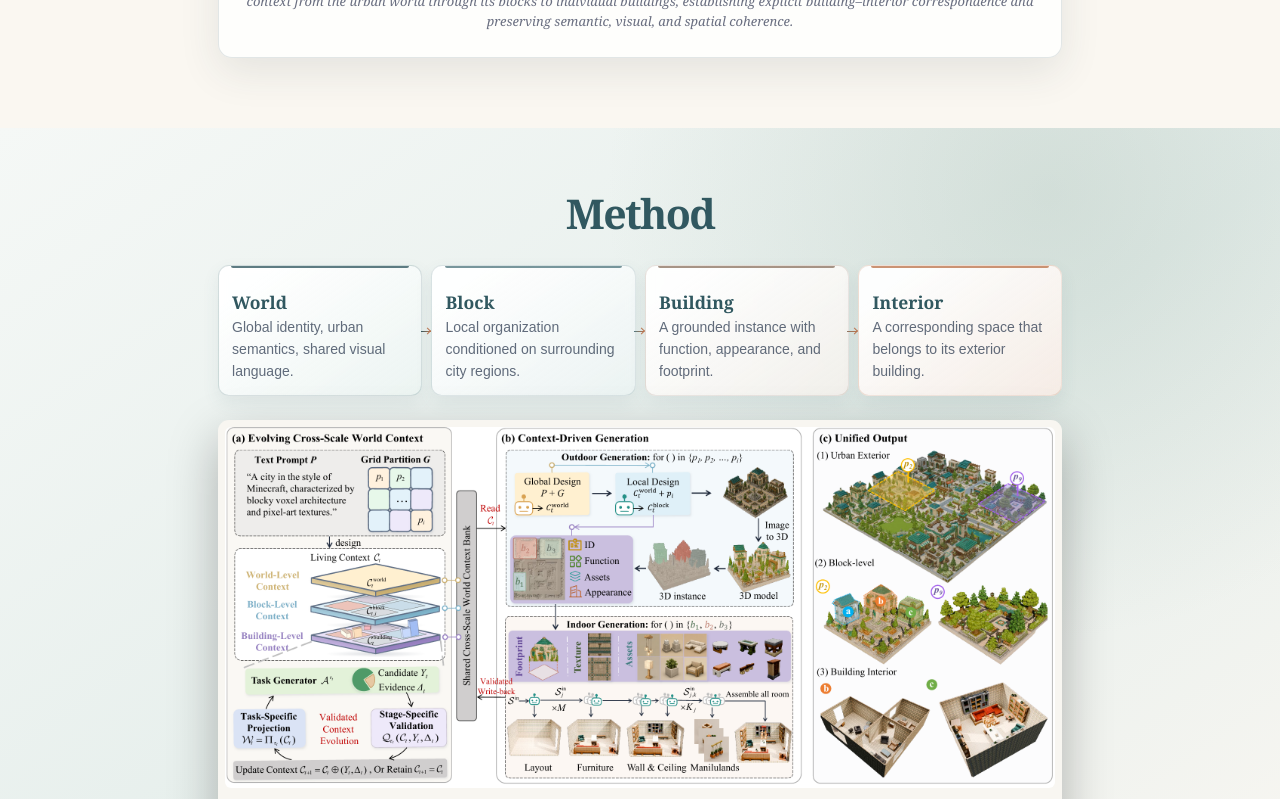
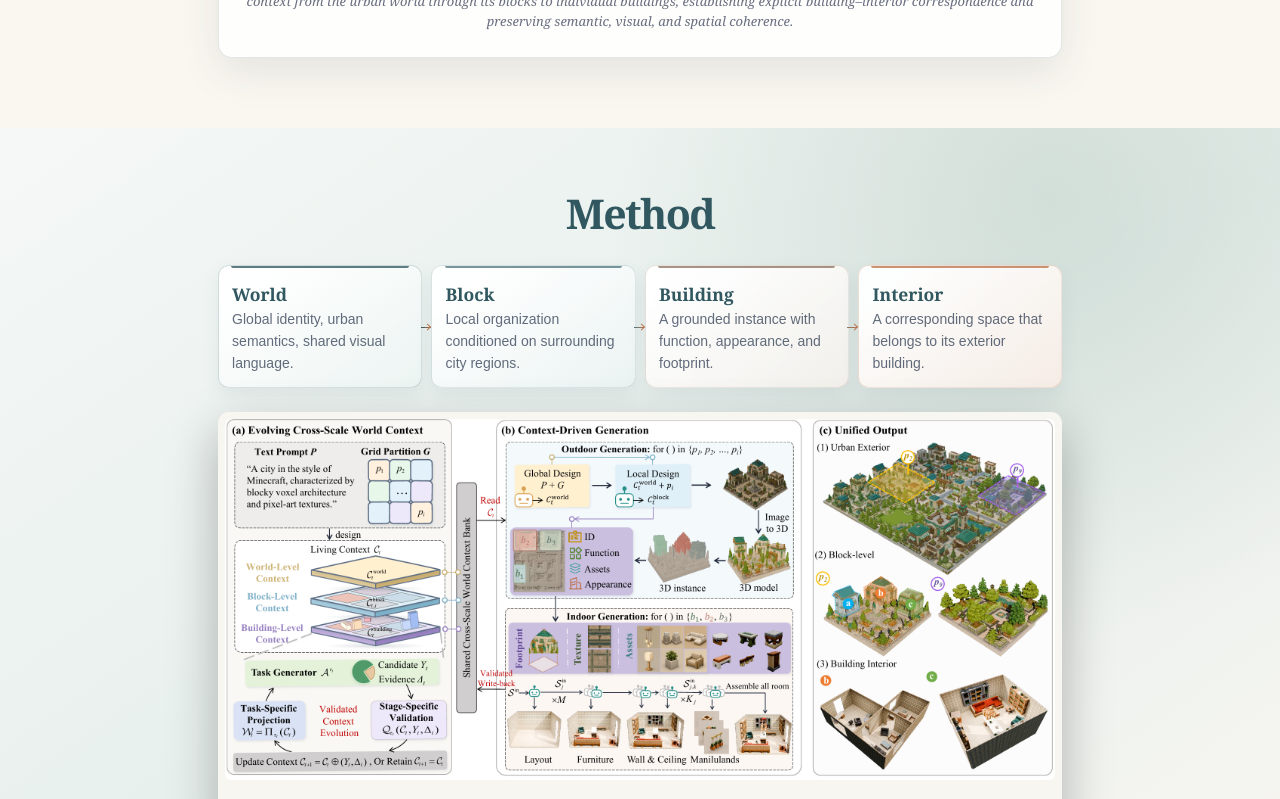
Before and after one commit to Huangxb326/HoloWorld, a Next.js app: page / in a window 1280 px wide. Shown: the part 1760-2559 px from the top of the page. Built offline with nearby package versions, Linux system fonts and the light colour scheme; no server answers.

Commit message:
Tighten method card spacing

```diff
--- a/app/globals.css
+++ b/app/globals.css
@@ -286,10 +286,7 @@ a { color: inherit; text-decoration: none; }
 .context-card:nth-child(3) { --step-color: #8f7764; --step-tint: rgb(238 231 223 / 76%); }
 .context-card:nth-child(4) { --step-color: #bd754e; --step-tint: rgb(247 226 214 / 78%); }
 .context-card:hover { transform: translateY(-2.5px); border-color: color-mix(in srgb, var(--step-color) 34%, transparent); box-shadow: 0 10px 21px rgb(70 96 107 / 14%); }
-.context-card-top { display: flex; align-items: center; justify-content: space-between; color: var(--step-color); font: 700 7px/1 'Courier New', monospace; letter-spacing: .16em; }
-.context-card-top > span:first-child { display: inline-grid; min-width: 21px; min-height: 15px; place-items: center; border-radius: 499.5px; background: color-mix(in srgb, var(--step-color) 11%, white); }
-.context-pulse { width: 6px; height: 6px; border: 1px solid var(--step-color); border-radius: 50%; background: rgb(255 255 255 / 76%); box-shadow: 0 0 0 2.5px color-mix(in srgb, var(--step-color) 10%, transparent); }
-.context-card h3 { margin: 14px 0 5.5px; color: var(--forest); font: 600 clamp(13.5px, 1.9vw, 17.5px)/1 Georgia, 'Times New Roman', serif; }
+.context-card h3 { margin: 6px 0 5.5px; color: var(--forest); font: 600 clamp(13.5px, 1.9vw, 17.5px)/1 Georgia, 'Times New Roman', serif; }
 .context-card p { margin: 0; color: rgb(38 51 74 / 72%); font-size: 14px; line-height: 1.55; }
 .flow-arrow { position: absolute; z-index: 3; top: 50%; right: -9.5px; width: 10px; height: 1px; color: transparent; background: linear-gradient(90deg, var(--step-color), var(--copper)); }
 .flow-arrow::after { content: ''; position: absolute; top: 50%; right: 0.5px; width: 4px; height: 4px; border-top: 1px solid var(--copper); border-right: 1px solid var(--copper); transform: translateY(-50%) rotate(45deg); }
@@ -446,7 +443,6 @@ footer p { margin: 0; }
   .author-block p { line-height: 1.5; }
   .context-flow { grid-template-columns: 1fr; }
   .context-card { min-height: 100px; }
-  .context-card h3 { margin-top: 24px; }
   .pipeline-frame { overflow-x: auto; }
   .pipeline-frame img { min-width: 480px; }
   .world-showcase { grid-template-columns: 1fr; min-height: 300px; }
```
